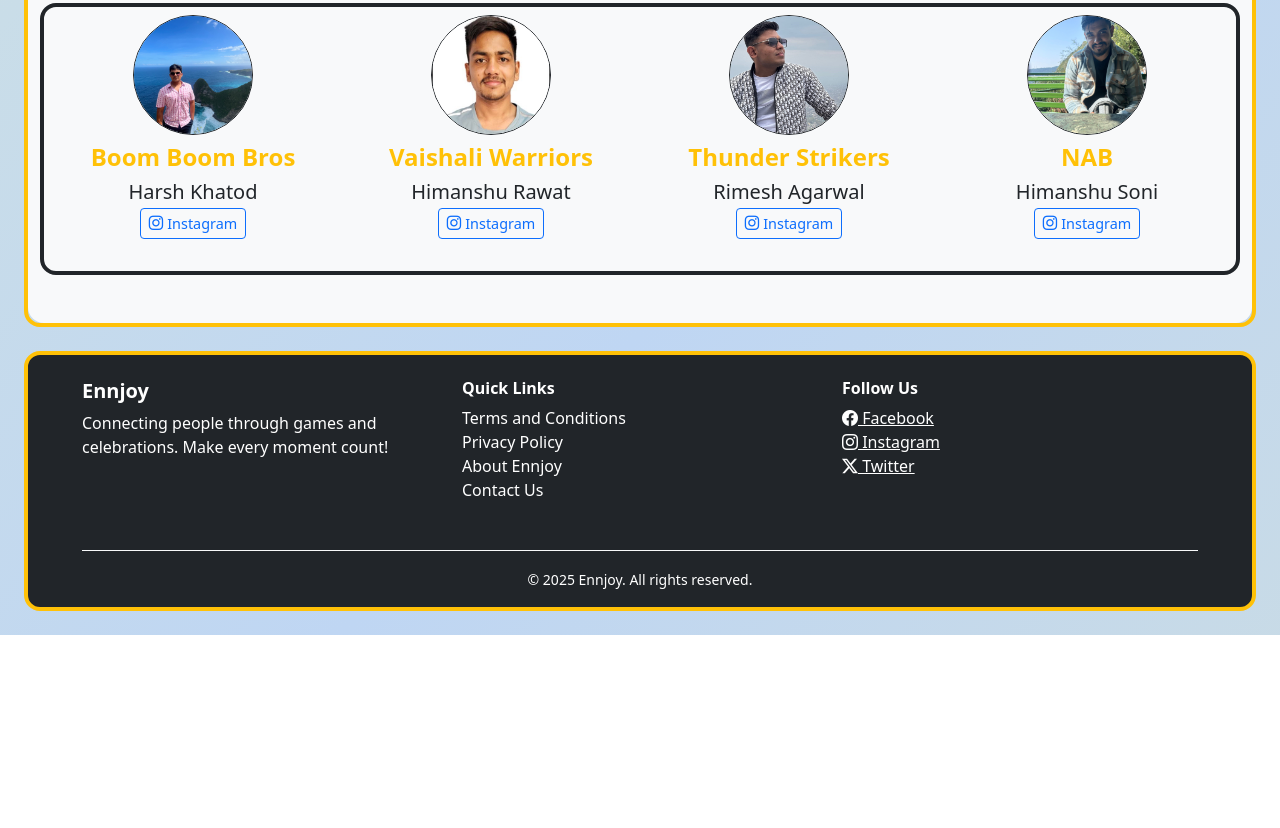
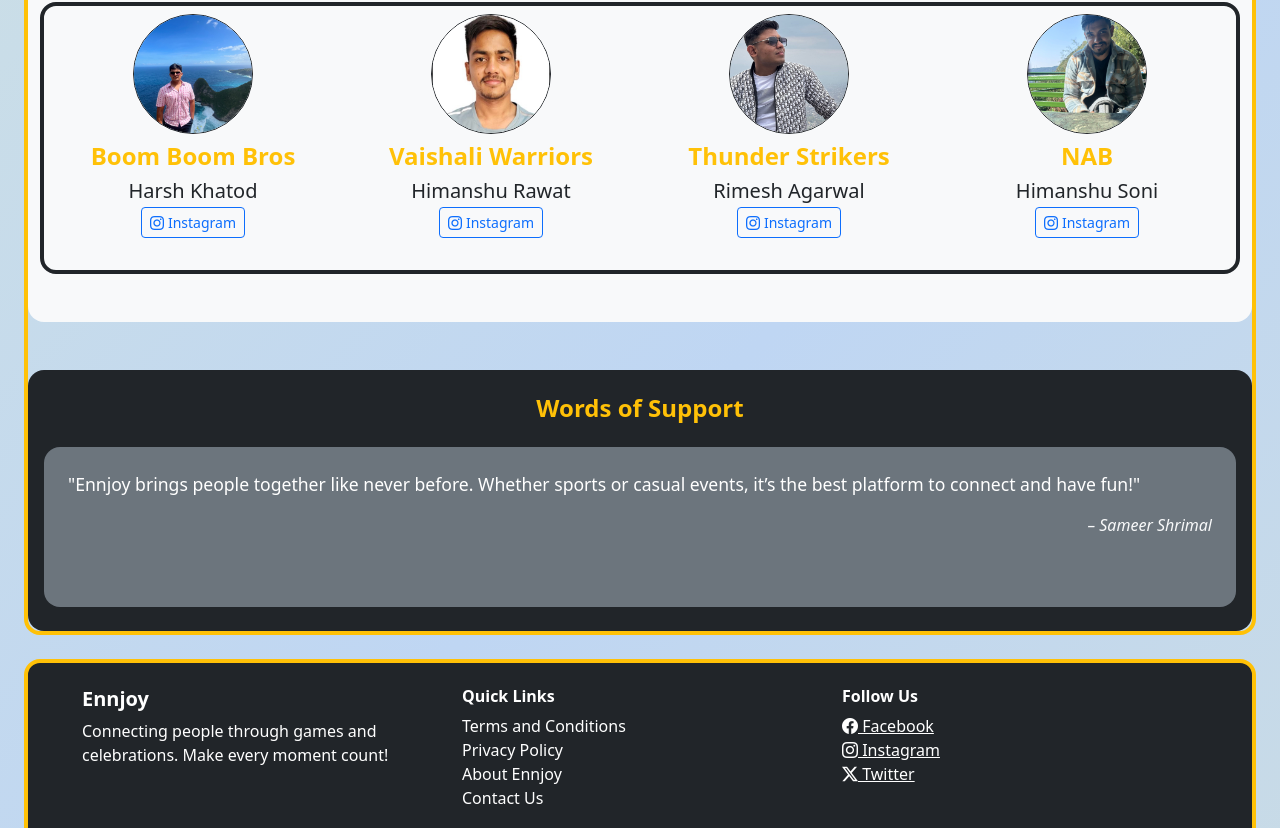
Before and after one commit to AtulDeepYadav/ennjoy, a React (Vite) app: page / in a window 1280 px wide. Shown: the part 1352-2180 px from the top of the page. Before the commit the page ends 1987 px from the top, so only its background shows below. Built offline with nearby package versions, Linux system fonts and the light colour scheme; no server answers.

Commit message:
Testimonial section added

```diff
--- a/src/Body.jsx
+++ b/src/Body.jsx
@@ -4,30 +4,30 @@ import 'bootstrap/dist/css/bootstrap.min.css';
 import heroImage from './img/hero.png';
 import bgImage from './img/bg-hero.jpg';
 import AboutUs from './AboutUs';
-import team1 from './img/male_avatar.png';
+
+// Group A
 import groupA1 from './img/BoxMatch/chitrakootchamps.jpg';
 import groupA2 from './img/BoxMatch/shrimal.jpg';
 import groupA3 from './img/BoxMatch/knight_riders.jpg';
 import groupA4 from './img/BoxMatch/eight.jpg';
 
+// Group B
 import groupB1 from './img/BoxMatch/pitch_raider.jpg';
 import groupB2 from './img/BoxMatch/therunmachine.jpg';
 import groupB3 from './img/BoxMatch/superstriker.jpg';
 import groupB4 from './img/BoxMatch/hitman.jpg';
 
+// Group C
 import groupC1 from './img/BoxMatch/city_tigers.jpg';
 import groupC2 from './img/BoxMatch/one8.jpg';
 import groupC3 from './img/BoxMatch/playground.jpg';
 import groupC4 from './img/BoxMatch/riders.jpg';
 
+// Group D
 import groupD1 from './img/BoxMatch/playground.jpg';
 import groupD2 from './img/BoxMatch/vaishaliwarriors.jpg';
 import groupD3 from './img/BoxMatch/thunder.jpg';
 import groupD4 from './img/BoxMatch/NAB.jpg';
-
-
-
-
 
 function Body() {
     const [showAbout, setShowAbout] = useState(false);
@@ -158,8 +158,6 @@ function Body() {
         ],
     };
 
-
-    // Carousel slides: each containing two group names
     const slides = [
         ['GROUP A', 'GROUP B'],
         ['GROUP C', 'GROUP D'],
@@ -173,6 +171,64 @@ function Body() {
     }, []);
 
     const currentSlideGroups = slides[carouselIndex];
+
+
+    const testimonials = [
+        {
+            name: 'Sameer Shrimal',
+            quote: 'Ennjoy brings people together like never before. Whether sports or casual events, it’s the best platform to connect and have fun!',
+        },
+        {
+            name: 'Sunil Kumar Jain',
+            quote: 'From cricket to casual hangouts, Ennjoy has made organizing events effortless. A brilliant concept every community needs!',
+        },
+        {
+            name: 'Hasmukh Sharma',
+            quote: 'I’ve seen many platforms, but Ennjoy is something else. It connects people, promotes activity, and spreads joy all around.',
+        },
+        {
+            name: 'Rahul Kumawat',
+            quote: 'Ennjoy redefines event planning! It’s smooth, engaging, and gives every player or host the attention they truly deserve.',
+        },
+        {
+            name: 'Akshat Saxena',
+            quote: 'Ennjoy helped me host my first mini tournament. Everything was so easy to manage—this platform really boosts social sports!',
+        },
+        {
+            name: 'Abhinav Jangid (Owner of BIG STREET COFFEE)',
+            quote: 'From local sports to special evenings, Ennjoy fills the gap in the most fun and seamless way. Huge respect to the team!',
+        },
+        {
+            name: 'Ayush Patel',
+            quote: 'I love how Ennjoy makes booking and connecting with people so simple. It’s built for real-life fun, not just ideas!',
+        },
+    ];
+
+    const TestimonialCarousel = () => {
+        const [currentIndex, setCurrentIndex] = useState(0);
+
+        useEffect(() => {
+            const interval = setInterval(() => {
+                setCurrentIndex((prevIndex) => (prevIndex + 1) % testimonials.length);
+            }, 2000); // change every 2 seconds
+
+            return () => clearInterval(interval); // cleanup on unmount
+        }, []);
+
+        const currentTestimonial = testimonials[currentIndex];
+
+        return (
+            <div className="testimonial-carousel mt-5 px-3 py-4 bg-dark text-white rounded-4">
+                <h4 className="text-center mb-4 text-warning fw-bold">Words of Support</h4>
+                <div className="p-4 bg-secondary rounded-4" style={{ minHeight: '160px', transition: 'opacity 0.5s ease' }}>
+                    <p className="mb-3" style={{ fontSize: '1.1rem' }}>"{currentTestimonial.quote}"</p>
+                    <p className="text-end fst-italic text-light mb-0">– {currentTestimonial.name}</p>
+                </div>
+            </div>
+        );
+    };
+
+
 
     return (
         <div className="border border-warning border-4 rounded-4">
@@ -223,11 +279,11 @@ function Body() {
                 </div>
             </div>
 
-            {/* Carousel Section for Group Slides */}
+            {/* Group Carousel Section */}
             <div className="text-dark rounded-4 mt-4">
                 <div className="bg-light rounded-4 px-4 py-4">
                     <h2 className="text-center fw-bold">
-                        <u className="">Box Cricket Mania</u>
+                        <u>Box Cricket Mania</u>
                         <br />
                         <mark className="py-0 rounded-4">(Season 1)</mark>
                     </h2>
@@ -258,7 +314,6 @@ function Body() {
                                             target="_blank"
                                             rel="noopener noreferrer"
                                             className="btn btn-outline-primary btn-sm"
-                                            style={{ fontSize: '0.9rem' }}
                                         >
                                             <i className="bi bi-instagram me-1"></i>Instagram
                                         </a>
@@ -269,6 +324,7 @@ function Body() {
                     ))}
                 </div>
             </div>
+            <TestimonialCarousel />
         </div>
     );
 }
--- a/src/index.css
+++ b/src/index.css
@@ -1,4 +1,4 @@
-@import 'bootstrap/dist/css/bootstrap.min.css';
+/* @import 'bootstrap/dist/css/bootstrap.min.css'; */
 @import 'bootstrap-icons/font/bootstrap-icons.css';
 
 /* General Background Gradient Animation */
@@ -109,3 +109,39 @@ body {
 .carousel-indicators li {
     text-indent: -9999px; /* Hides any number fallback text */
 }
+
+.testimonial-carousel {
+    position: relative;
+    width: 100%;
+    overflow: hidden;
+}
+
+.scroll-container {
+    animation: scroll-left 25s linear infinite;
+    white-space: nowrap;
+    display: inline-block;
+}
+
+.testimonial {
+    display: inline-block;
+    font-size: 1rem;
+    font-weight: 500;
+    color: white;
+    background-color: #343a40;
+}
+
+@keyframes scroll-left {
+    0% {
+        transform: translateX(100%);
+    }
+    100% {
+        transform: translateX(-100%);
+    }
+}
+.testimonial-carousel .overflow-auto::-webkit-scrollbar {
+    display: none;
+}
+.testimonial-carousel .overflow-auto {
+    -ms-overflow-style: none; /* IE and Edge */
+    scrollbar-width: none; /* Firefox */
+}
```
